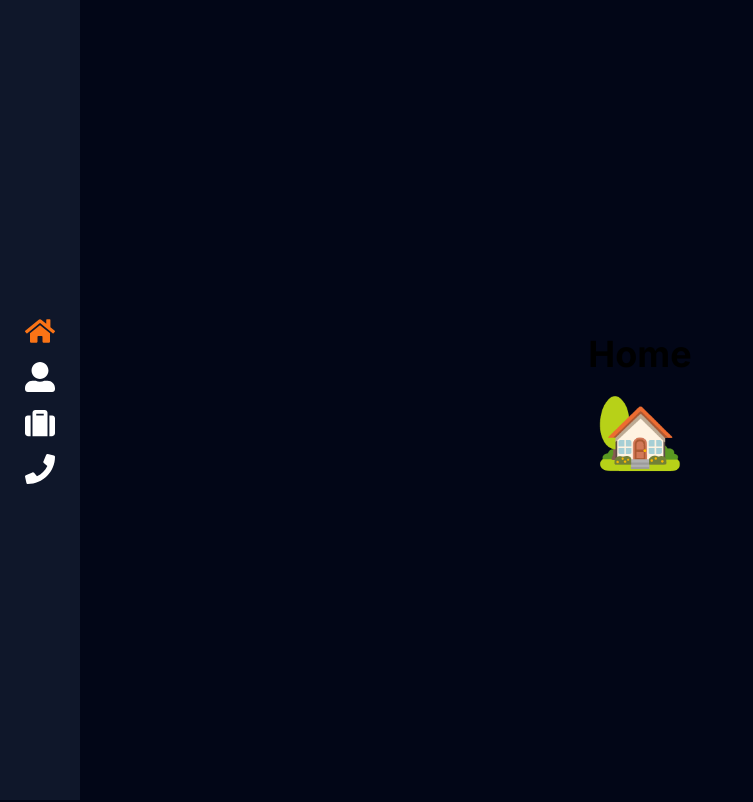
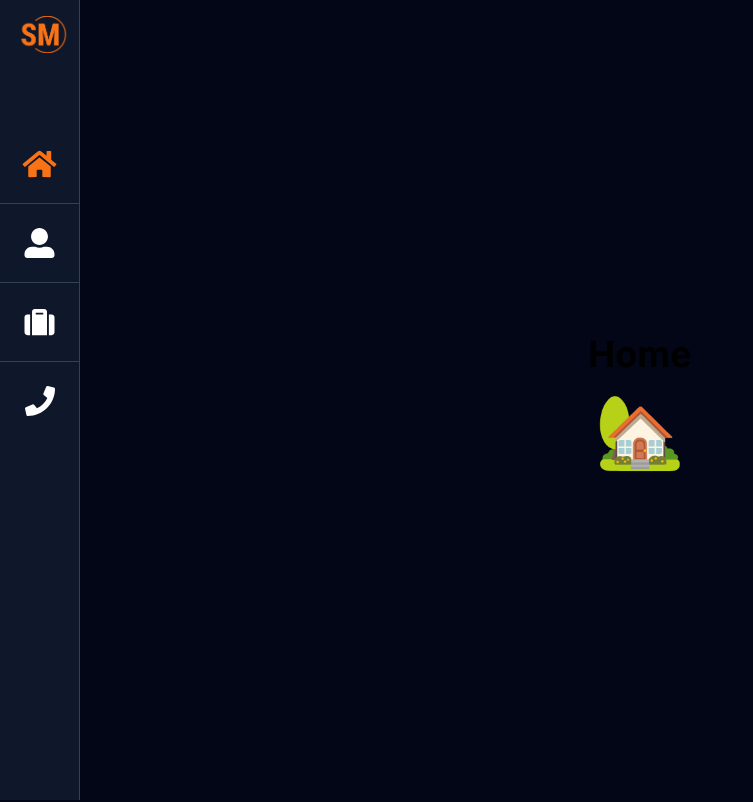
Before and after one commit to sebalp100/Porfolio, a Next.js app: page / in a window 1280 px wide. Shown: the top 802 px of the page, without its empty margins (0-753 px from the left). Built offline with nearby package versions, Linux system fonts and the light colour scheme.

Commit message:
Update navbar style

```diff
--- a/components/Nav.jsx
+++ b/components/Nav.jsx
@@ -2,6 +2,7 @@
 import React, { useState, useEffect } from 'react';
 import Link from 'next/link';
 import { FaHome, FaUserAlt, FaSuitcase, FaPhone } from 'react-icons/fa';
+import Image from 'next/image';
 
 const Nav = () => {
   const [active, setActive] = useState('home');
@@ -39,26 +40,42 @@ const Nav = () => {
   return (
     <nav
       id="default-sidebar"
-      className="fixed top-0 gap-4 left-0 flex flex-col bg-slate-900 justify-center items-center z-40 w-20 h-screen transition-transform -translate-x-full sm:translate-x-0"
+      className="fixed top-0 gap-4 left-0 flex flex-col border-r border-slate-700 bg-slate-900 justify-start items-center z-40 w-20 h-screen transition-transform -translate-x-full sm:translate-x-0"
       aria-label="Sidebar"
     >
-      <Link href="#home" onClick={(e) => handleNavClick(e, '#home')}>
+      <div className="mt-4 mb-20">
+        <Image src="/portflogo.png" alt="My Logo" width={60} height={50} />
+      </div>
+      <div className="flex flex-col gap-6 items-center w-full">
+        <Link
+          href="#home"
+          onClick={(e) => handleNavClick(e, '#home')}
+          className="border-b border-slate-700 w-full"
+        >
           <FaHome
-          className={`text-3xl ${
-            active === 'home' ? ' text-orange-500' : 'text-white'
+            className={`text-3xl w-full mb-6 ${
+              active === 'home' ? ' text-orange-500 ' : 'text-white'
             }`}
           />
         </Link>
-      <Link href="#about" onClick={(e) => handleNavClick(e, '#about')}>
+        <Link
+          href="#about"
+          onClick={(e) => handleNavClick(e, '#about')}
+          className="border-b border-slate-700 w-full"
+        >
           <FaUserAlt
-          className={`text-3xl ${
+            className={`text-3xl w-full mb-6 ${
               active === 'about' ? ' text-orange-500' : 'text-white'
             }`}
           />
         </Link>
-      <Link href="#projects" onClick={(e) => handleNavClick(e, '#projects')}>
+        <Link
+          href="#projects"
+          onClick={(e) => handleNavClick(e, '#projects')}
+          className="border-b border-slate-700 w-full"
+        >
           <FaSuitcase
-          className={`text-3xl ${
+            className={`text-3xl w-full mb-6 ${
               active === 'projects' ? ' text-orange-500' : 'text-white'
             }`}
           />
@@ -70,6 +87,8 @@ const Nav = () => {
             }`}
           />
         </Link>
+      </div>
+      <div></div>
       <div className="md:hidden flex">Hi</div>
     </nav>
   );
```
Also changed, not shown: public/portflogo.png (added). Lines whose indentation alone changed are shown as unchanged.
